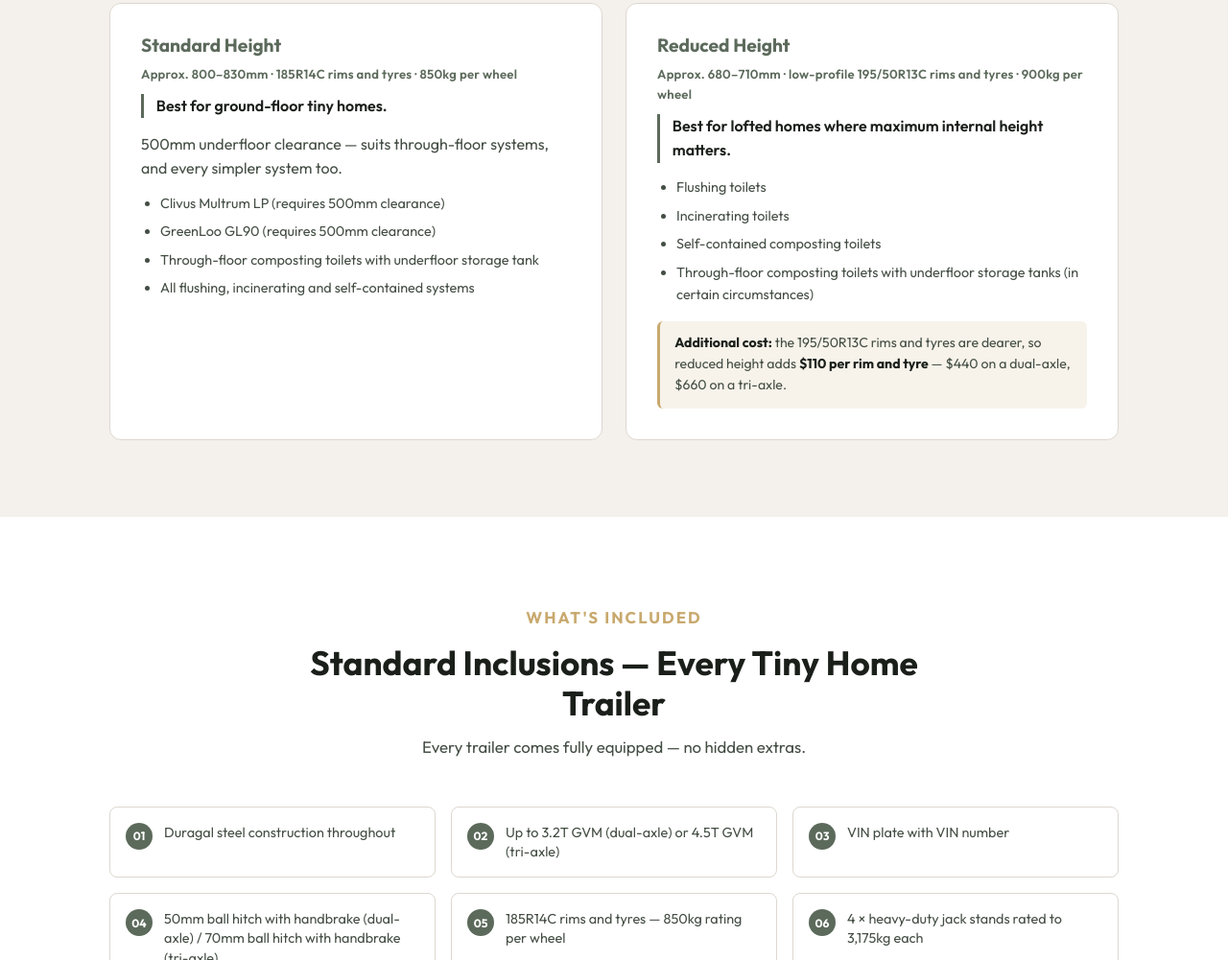
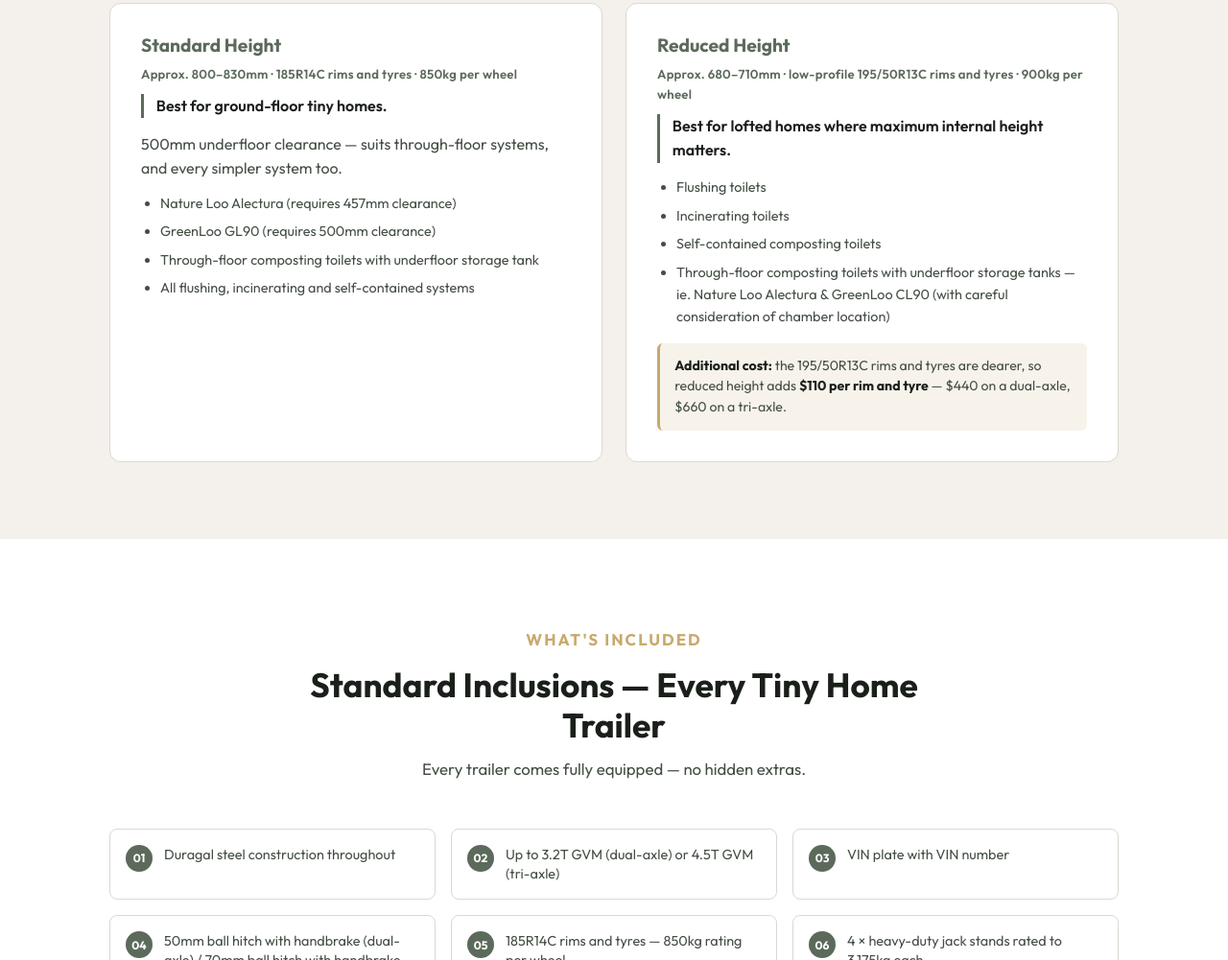
Before and after one commit to MayHem777/tiny-trailers-website, a plain HTML site: page index.html in a window 1280 px wide. Shown: the part 2190-3191 px from the top of the page at 96% size. Drawn offline with Linux system fonts and the light colour scheme.

Commit message:
Update toilet compatibility: Nature Loo Alectura, 457mm clearance
- Standard Height: "Clivus Multrum LP" swapped for "Nature Loo Alectura",
  and its requirement corrected from 500mm to 457mm clearance
- Reduced Height: the through-floor line now names the example units and
  the real caveat -- "ie. Nature Loo Alectura & GreenLoo CL90 (with
  careful consideration of chamber location)" -- replacing the vague
  "(in certain circumstances)"

The trailer's own 500mm underfloor clearance figure and the GreenLoo
500mm requirement were deliberately left alone; only the Alectura
requirement changed.

Co-Authored-By: Claude Opus 5 <noreply@anthropic.com>

```diff
--- a/index.html
+++ b/index.html
@@ -250,7 +250,7 @@
           <p class="height-card__note">Best for ground-floor tiny homes.</p>
           <p>500mm underfloor clearance &mdash; suits through-floor systems, and every simpler system too.</p>
           <ul>
-            <li>Clivus Multrum LP (requires 500mm clearance)</li>
+            <li>Nature Loo Alectura (requires 457mm clearance)</li>
             <li>GreenLoo GL90 (requires 500mm clearance)</li>
             <li>Through-floor composting toilets with underfloor storage tank</li>
             <li>All flushing, incinerating and self-contained systems</li>
@@ -264,7 +264,7 @@
             <li>Flushing toilets</li>
             <li>Incinerating toilets</li>
             <li>Self-contained composting toilets</li>
-            <li>Through-floor composting toilets with underfloor storage tanks (in certain circumstances)</li>
+            <li>Through-floor composting toilets with underfloor storage tanks &mdash; ie. Nature Loo Alectura &amp; GreenLoo CL90 (with careful consideration of chamber location)</li>
           </ul>
           <p class="height-card__cost"><strong>Additional cost:</strong> the 195/50R13C rims and tyres are dearer, so reduced height adds <strong>$110 per rim and tyre</strong> &mdash; $440 on a dual-axle, $660 on a tri-axle.</p>
         </div>
```
